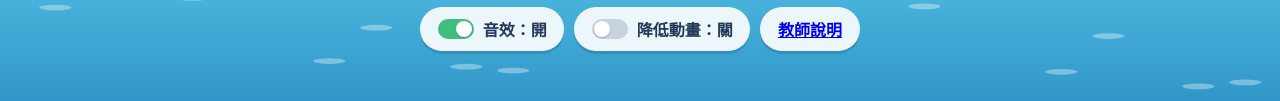
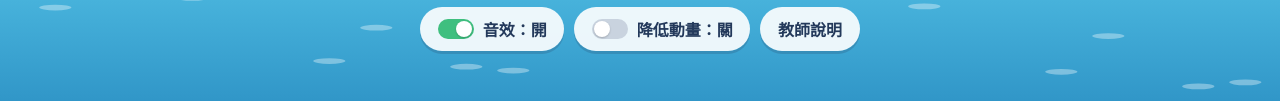
Before and after one commit to prkunnn/sel, a plain HTML site: page index.html in a window 1280 px wide. Shown: the part 589-690 px from the top of the page. Drawn offline with Linux system fonts and the light colour scheme; animation ran at ten frames a second.

Commit message:
Update style.css

```diff
--- a/style.css
+++ b/style.css
@@ -69,6 +69,7 @@ button { font-family: inherit; color: inherit; }
   box-shadow: 0 3px 0 rgba(35, 57, 91, .2);
 }
 .toggle.wide { width: 100%; justify-content: center; }
+a.toggle { text-decoration: none; color: inherit; }
 .tg-dot { width: 36px; height: 20px; border-radius: 99px; background: #c9d3df; position: relative; transition: background .2s; flex: none; }
 .tg-dot::after { content: ""; position: absolute; top: 2px; left: 2px; width: 16px; height: 16px; border-radius: 50%; background: #fff; transition: left .2s; box-shadow: 0 1px 2px rgba(0,0,0,.2); }
 .toggle[aria-pressed="true"] .tg-dot { background: var(--ok); }
```
